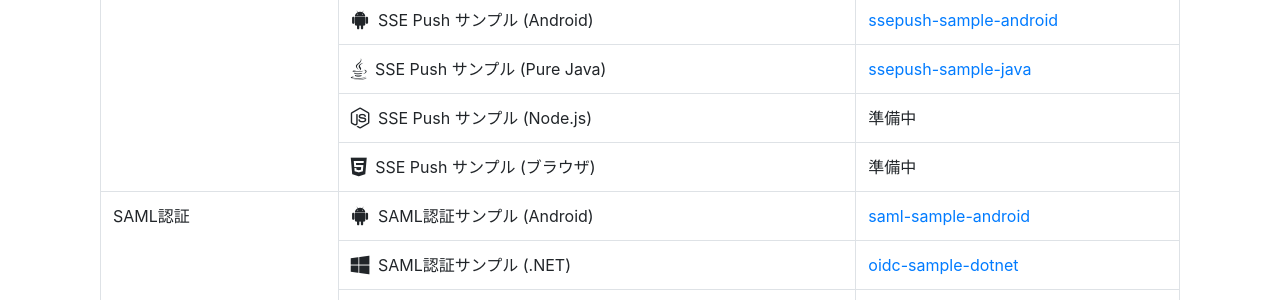
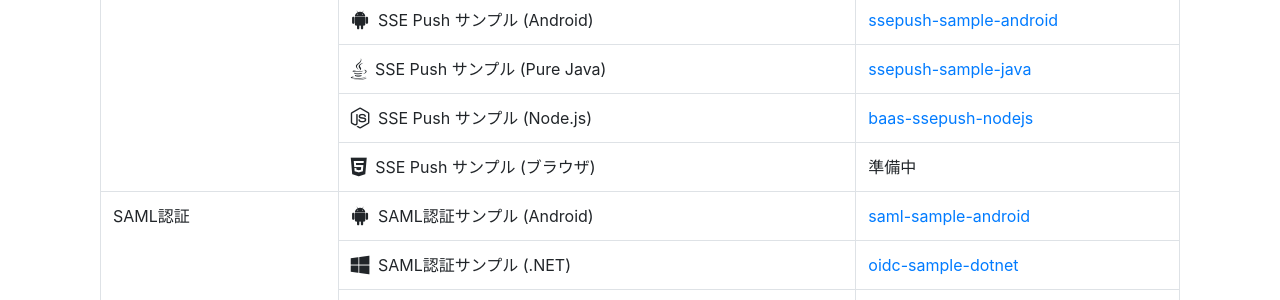
Before and after one commit to nec-baas/nec-baas.github.io, a Jekyll site: the page built from samples.html, in a window 1280 px wide. Shown: the part 988-1288 px from the top of the page. Built offline with Jekyll 4.4.1, drawn with Linux system fonts in a browser that asks for light colours; nearby versions of some CDN libraries.

Commit message:
add ssepush node.js sample (with sdk)

```diff
--- a/samples.html
+++ b/samples.html
@@ -103,7 +103,7 @@ title: NEC Mobile Backend Platform - Downloads
                 </tr>
                 <tr>
                     <td><i class="fab fa-node-js fa-lg pr-1"></i> SSE Push サンプル (Node.js)</td>
-                    <td>準備中</td>
+                    <td><a href="https://github.com/nec-baas/baas-ssepush-nodejs">baas-ssepush-nodejs</a></td>
                 </tr>
                 <tr>
                     <td><i class="fab fa-html5 fa-lg pr-1"></i> SSE Push サンプル (ブラウザ)</td>
```
